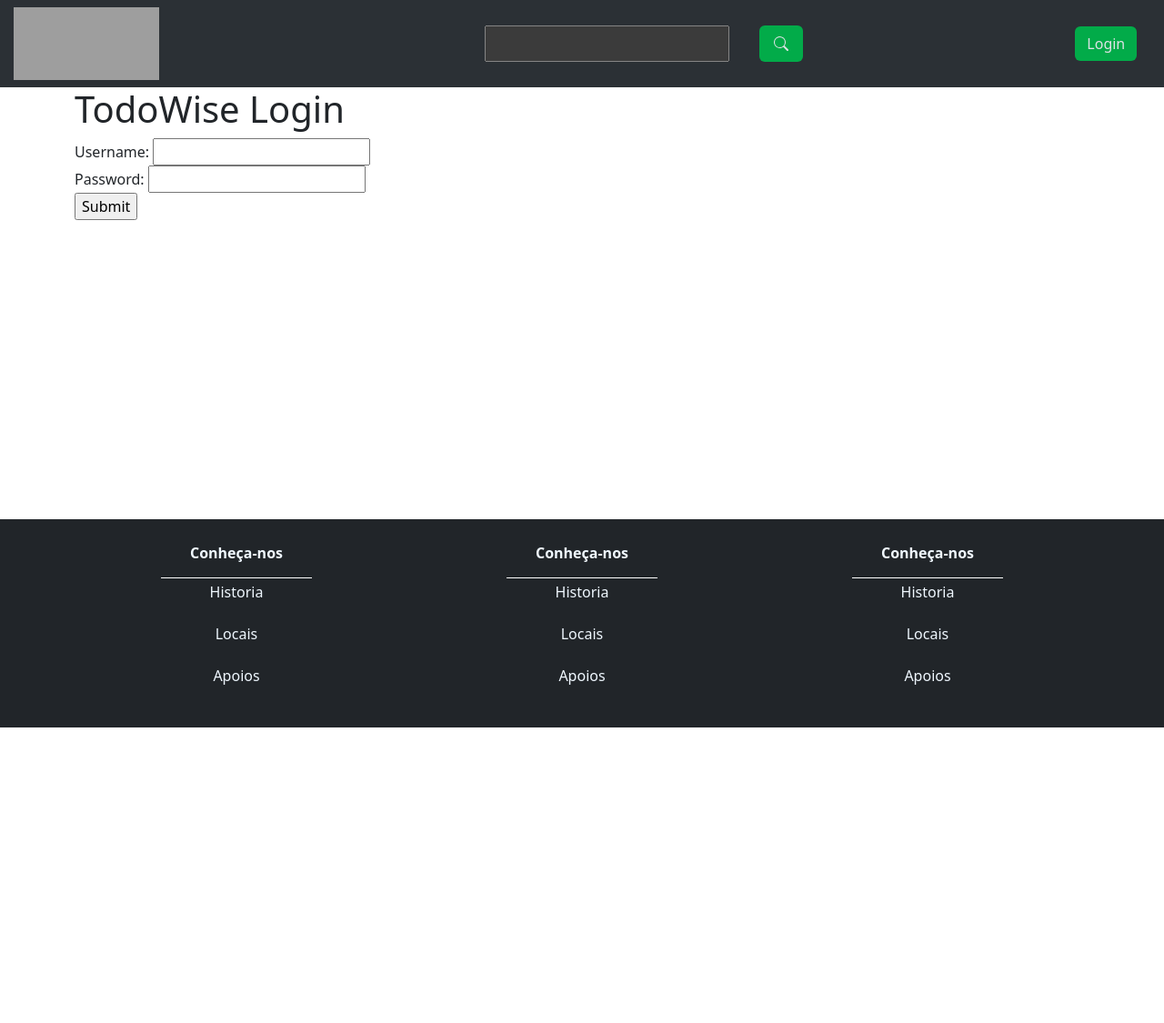
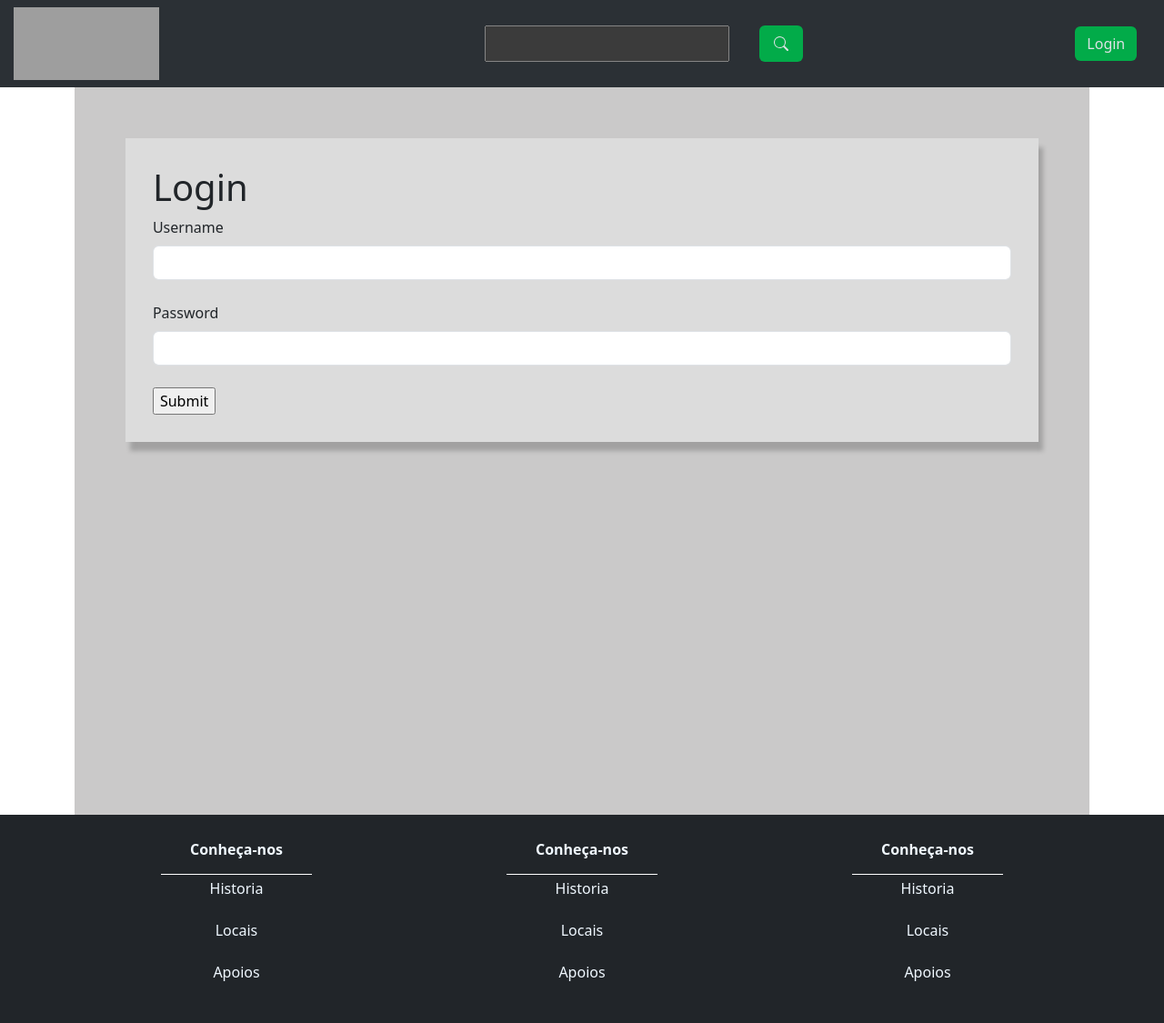
Before and after one commit to VascoMarmelo/300Buy, a Django app: page /login/ in a window 1280 px wide. Shown: the whole page at 91% size. Before the commit the page ends 800 px from the top, so only its background shows below. Run offline with Django 4.2, Linux system fonts and the light colour scheme; some libraries are stand-ins or nearby versions; grey boxes are pictures that could not be loaded.

Commit message:
Login Page and Cart updated

```diff
--- a/_300Buy/app/static/polls/main_page.js
+++ b/_300Buy/app/static/polls/main_page.js
@@ -49,6 +49,7 @@ function Product({product}){
           </div>
         </div>
       </div>
+
   )
 }
 
@@ -86,7 +87,7 @@ function Cart({username}){
           <div className="row d-flex justify-content-center">
               {
               cart.map(cartItemData => {
-                  return <CartItem key={cartItemData.id} product={cartItemData.product} />
+                  return <CartItem key={cartItemData.id} product={cartItemData.cart_products} />
               })}
           </div>
       </div>
--- a/_300Buy/app/templates/app/base_app.html
+++ b/_300Buy/app/templates/app/base_app.html
@@ -34,7 +34,7 @@
             {% block content %}
             {% endblock %}
         </div>
-        <footer class="bg-dark fixed-bottom" style="padding: 2%;">
+        <footer class="bg-dark" style="padding: 2%;">
             <div class="container">
                 <div class="row row-col-10" style="align-content: center;">
                     <div class="col-sm-1"></div>
--- a/_300Buy/app/templates/app/login.html
+++ b/_300Buy/app/templates/app/login.html
@@ -1,12 +1,19 @@
 {% extends 'app/base_app.html' %}
 
 {% block content %}
-    <h1>TodoWise Login</h1>
 
-    <form method="post", action="{% url 'app_login' %}">
-        {% csrf_token %}
-        Username: <input type="text", name="username"><br/>
-        Password: <input type="password", name="password"><br/>
-        <input type="submit">
-    </form>
+
+    <div  style="background-color: rgb(202, 201, 201); min-height: 50em; padding: 5%">
+        <div style="background-color: rgb(220, 220, 220); padding: 3%; box-shadow: 5px 10px 5px rgba(0, 0, 0, 0.2);">
+            <h1>Login</h1>
+            <form method="post", action="{% url 'app_login' %}">
+                {% csrf_token %}
+                <div>
+                    <label class="form-label">Username</label><input type="text" class="form-control" name="username"><br/>
+                    <label class="form-label">Password</label><input type="password" class="form-control" name="password"><br/>
+                    <input type="submit">
+                </div>
+            </form>
+        </div>
+    </div>
 {% endblock %}
```
Also changed, not shown: _300Buy/app/static/polls/login_page.js (added).
